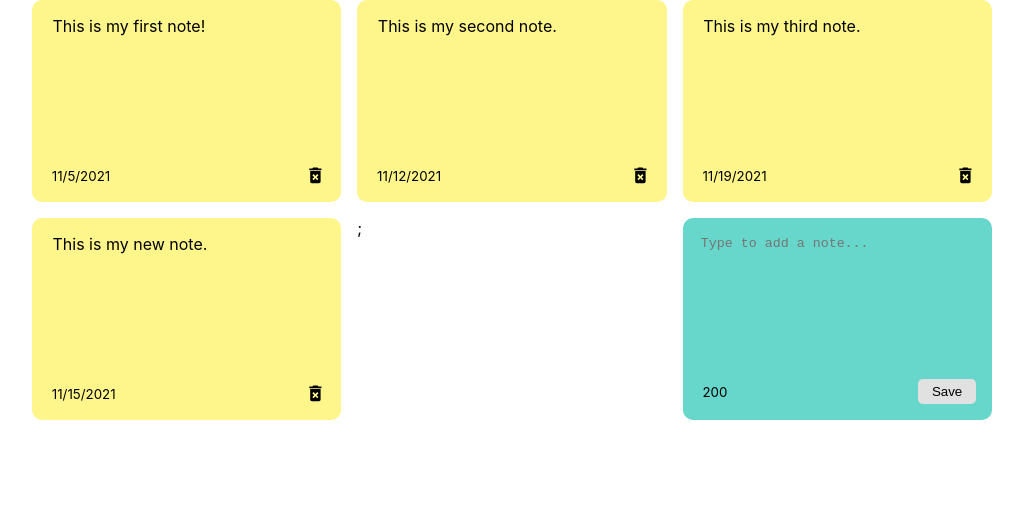
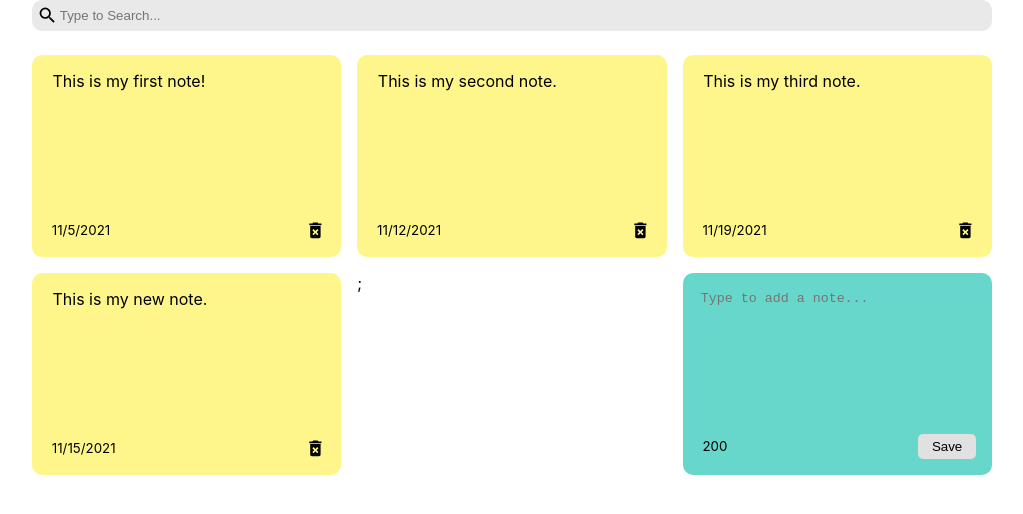
Before and after one commit to kathleenconnaghan/Notes-App, a React (Create React App) app in the folder notes-app/: page / in a window 1280 px wide. Shown: the top 514 px of the page, without its empty margins (128-1151 px from the left). Built offline with nearby package versions, Linux system fonts and the light colour scheme.

Commit message:
creates search bar and styling

```diff
--- a/notes-app/src/App.js
+++ b/notes-app/src/App.js
@@ -1,6 +1,7 @@
 import NotesList from './components/NotesList';
 import { useState } from 'react';
 import {nanoid } from 'nanoid';
+import Search from './components/Search';
 
 const App = () => {
   const [notes, setNotes] = useState([
@@ -44,6 +45,7 @@
 
   return(
     <div className = 'container'>
+      <Search/>
       <NotesList
         notes={notes}
         handleAddNote={addNote}
--- /dev/null
+++ b/notes-app/src/components/Search.js
@@ -0,0 +1,13 @@
+import React from "react";
+import { MdSearch } from 'react-icons/md';
+
+const Search = () => {
+    return (
+        <div className= 'search'>
+            <MdSearch className= 'search-icons' size = '1.3em' />
+            <input type= 'text' placeholder= 'Type to Search...' />
+        </div>
+    )
+};
+
+export default Search;
--- a/notes-app/src/index.css
+++ b/notes-app/src/index.css
@@ -72,3 +72,21 @@
 .delete-icon {
   cursor: pointer;
 }
+
+.search {
+  display: flex;
+  align-items: center;
+  background-color: rgb(233,233,233);
+  border-radius: 10px;
+  padding: 5px;
+  margin-bottom: 1.5em;
+}
+
+.search input{
+  border: none;
+  background-color: rgb(233,233,233);
+}
+
+.search input:focus{
+  outline: none;
+}
```
